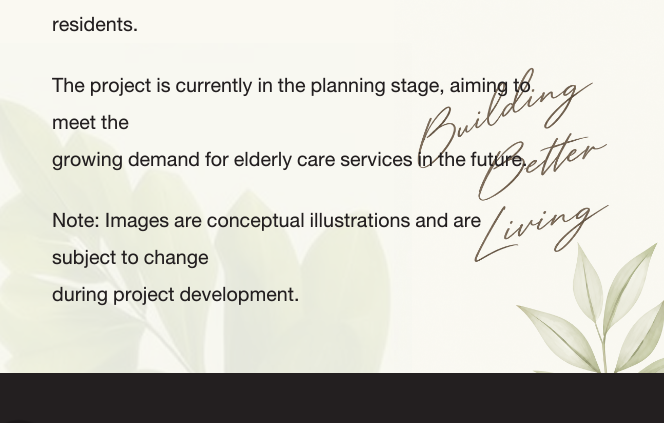
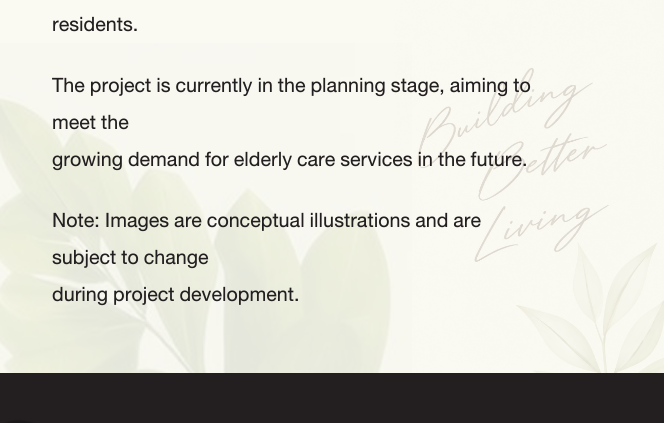
Before and after one commit to PunnaphatDev/Pabhawarin, a plain HTML site: page index.html in a window 1280 px wide. Shown: the part 4711-5134 px from the top of the page, 616-1280 px from the left. Drawn offline with nearby package versions, Linux system fonts and the light colour scheme; a web font is replaced by a local one.

Commit message:
Final_V4

```diff
--- a/index.html
+++ b/index.html
@@ -727,7 +727,7 @@
   <section id="vision" class="relative w-full bg-[#FAF9F2] overflow-hidden py-10 sm:py-14 lg:py-16 xl:py-[60px]">
 
     <!-- Decorative right-bottom Building Better Living script & watercolor leaves from Source/3.png -->
-    <div class="absolute right-0 bottom-0 w-[130px] sm:w-[180px] md:w-[210px] lg:w-[230px] xl:w-[270px] 2xl:w-[310px] opacity-75 sm:opacity-100 pointer-events-none select-none z-0">
+    <div class="absolute right-0 bottom-0 w-[130px] sm:w-[180px] md:w-[210px] lg:w-[230px] xl:w-[270px] 2xl:w-[310px] opacity-20 pointer-events-none select-none z-0" style="opacity: 0.2;">
       <img src="Source/3.png" alt="Building Better Living" class="w-full h-auto object-contain object-right-bottom">
     </div>
 
```
